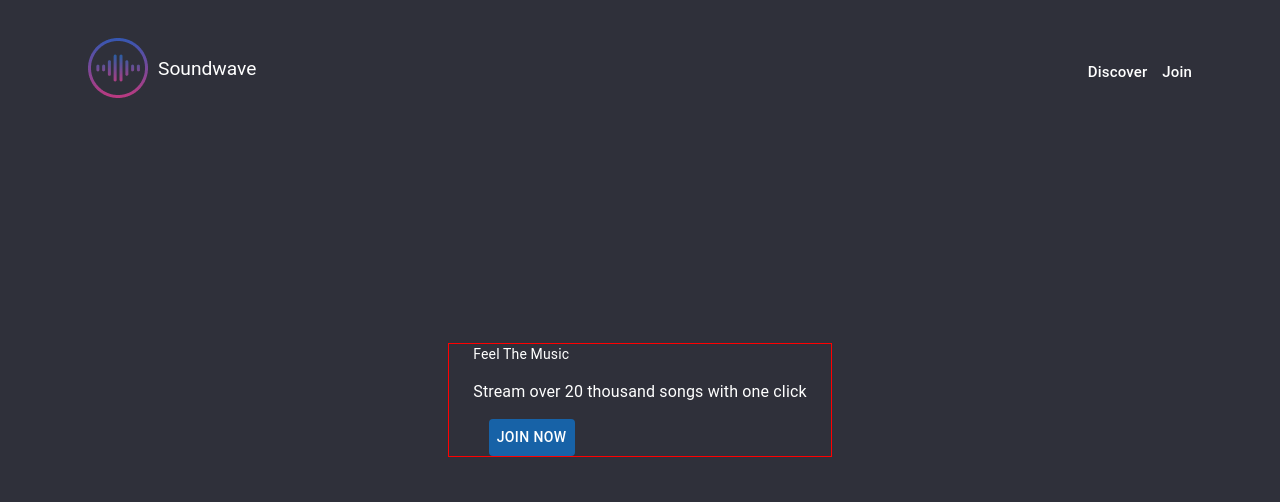
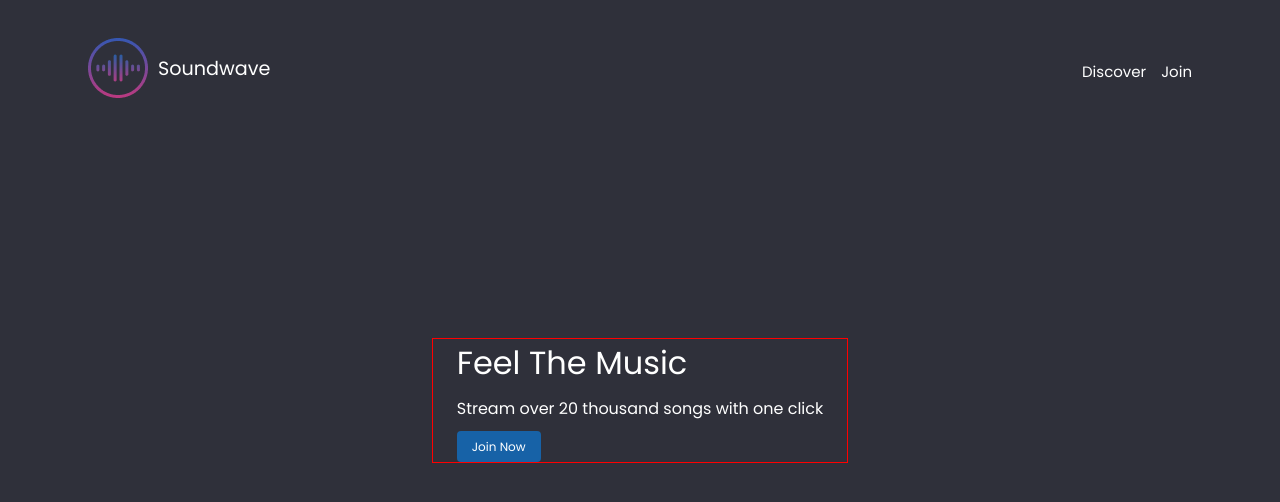
Before and after one commit to raulalhena/soundwave, a React (Vite) app: page / in a window 1280 px wide. Shown: the top 502 px of the page. Built offline with nearby package versions, Linux system fonts and the light colour scheme.

Commit message:
home stylized

```diff
--- a/src/components/atoms/JoinButton.tsx
+++ b/src/components/atoms/JoinButton.tsx
@@ -2,5 +2,11 @@ import { Button, styled } from '@mui/material'
 
 export const JoinButton = styled(Button)(() => ({
     backgroundColor: '#1762A7',
-    color: '#fff'
+    color: '#fff',
+    '&:hover': {
+        backgroundColor: '#2180d8'
+    },
+    "&:focus": {
+        backgroundColor: '#2796ff'
+    }
 }))
--- a/src/components/organisms/Footer/Footer.tsx
+++ b/src/components/organisms/Footer/Footer.tsx
@@ -1,6 +1,5 @@
-import { BottomNavigation, Box, ThemeProvider, Container, BottomNavigationAction, styled, Paper } from '@mui/material'
+import { BottomNavigation, BottomNavigationAction, styled, Paper } from '@mui/material'
 import React from 'react'
-import { footerTheme } from '../../templates/FooterTheme'
 
 const BottomNavigationCustom = styled(BottomNavigation)(() => ({
   background: '#202027',
--- a/src/components/organisms/HomeContent/HomeContentContainer.tsx
+++ b/src/components/organisms/HomeContent/HomeContentContainer.tsx
@@ -3,7 +3,7 @@ import { Container, styled } from "@mui/material"
 export const HomeContentContainer = styled(Container)(() => ({
     border: '1px solid red',
     display: 'flex',
-    gap: '15px',
+    gap: '10px',
     flexDirection: 'column',
-    padding: '0'
+    padding: '0',
   }))
--- a/src/components/templates/SoundWaveTheme.tsx
+++ b/src/components/templates/SoundWaveTheme.tsx
@@ -1,4 +1,5 @@
 import { createTheme } from "@mui/material";
+import '@fontsource/poppins'
 
 export const SoundWaveTheme = createTheme({
     palette: {
@@ -10,9 +11,10 @@ export const SoundWaveTheme = createTheme({
         },
         text: {
             primary: '#fff',
-        },
-        typography: {
-            fontFamily: ['Poppins']
         }
+    },
+    typography: {
+        fontFamily: ['Poppins']
     }
+
 })
--- a/src/pages/Home/Home.tsx
+++ b/src/pages/Home/Home.tsx
@@ -5,14 +5,14 @@ import { JoinButton } from '../../components/atoms/JoinButton'
 export const Home = () => {
   return (
     <HomeContentContainer>
-      <Box sx={{ textAlign: 'left', fontSize: '' }}>
+      <Box sx={{ textAlign: 'left', fontSize: '2rem', width: '80%' }}>
         Feel The Music
       </Box>
       <Box sx={{ textAlign: 'left', width: '100%' }}>
         Stream over 20 thousand songs with one click
       </Box>
-      <Box sx={{ width: '35%' }}>
-        <JoinButton size='md'>Join Now</JoinButton>
+      <Box sx={{ width: '35%', textAlign: 'left', }}>
+        <JoinButton size='md' sx={{ fontSize: '0.75rem', textTransform: 'none', padding: '5px 15px' }}>Join Now</JoinButton>
       </Box>
     </HomeContentContainer>
   )
```
